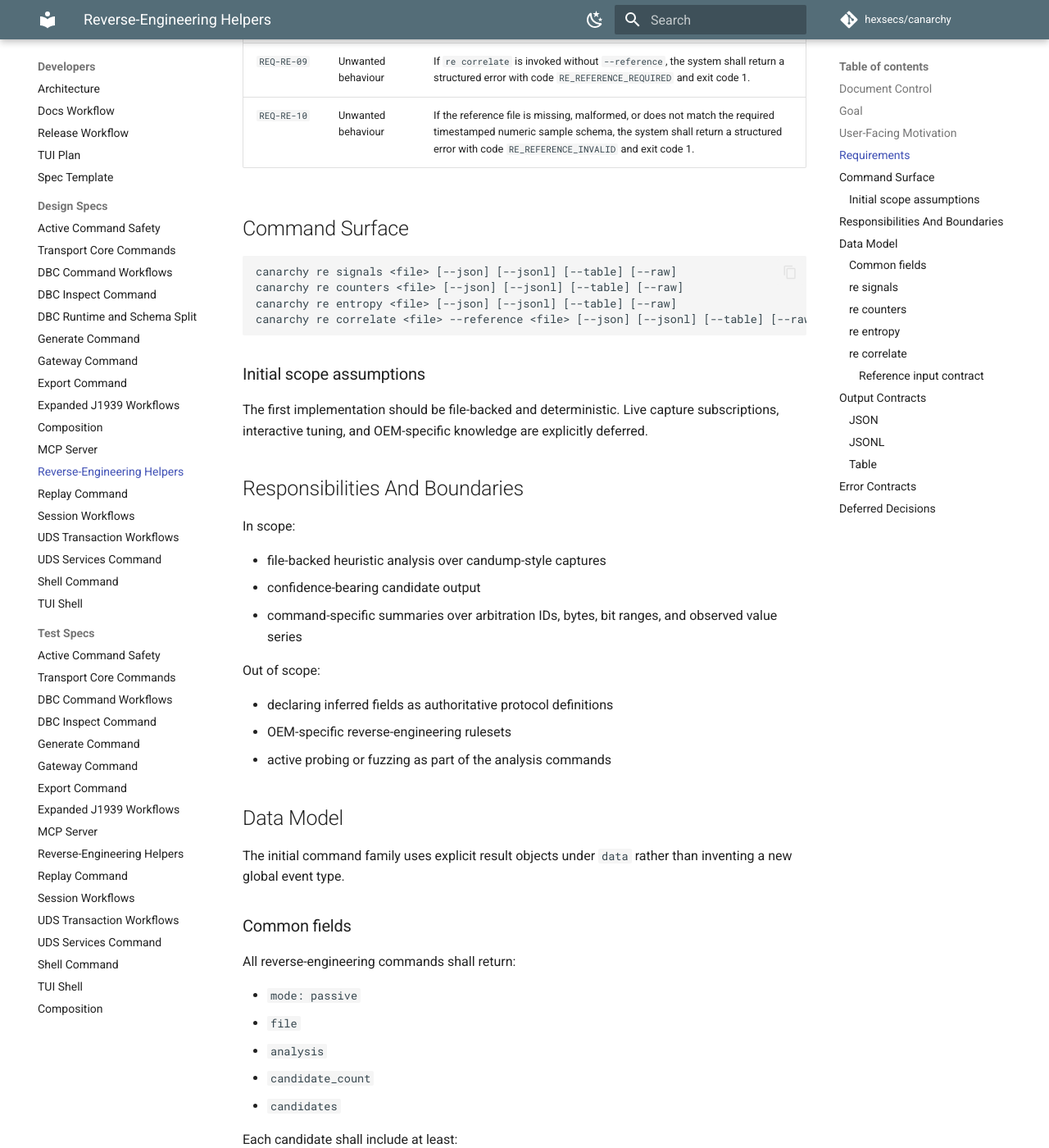
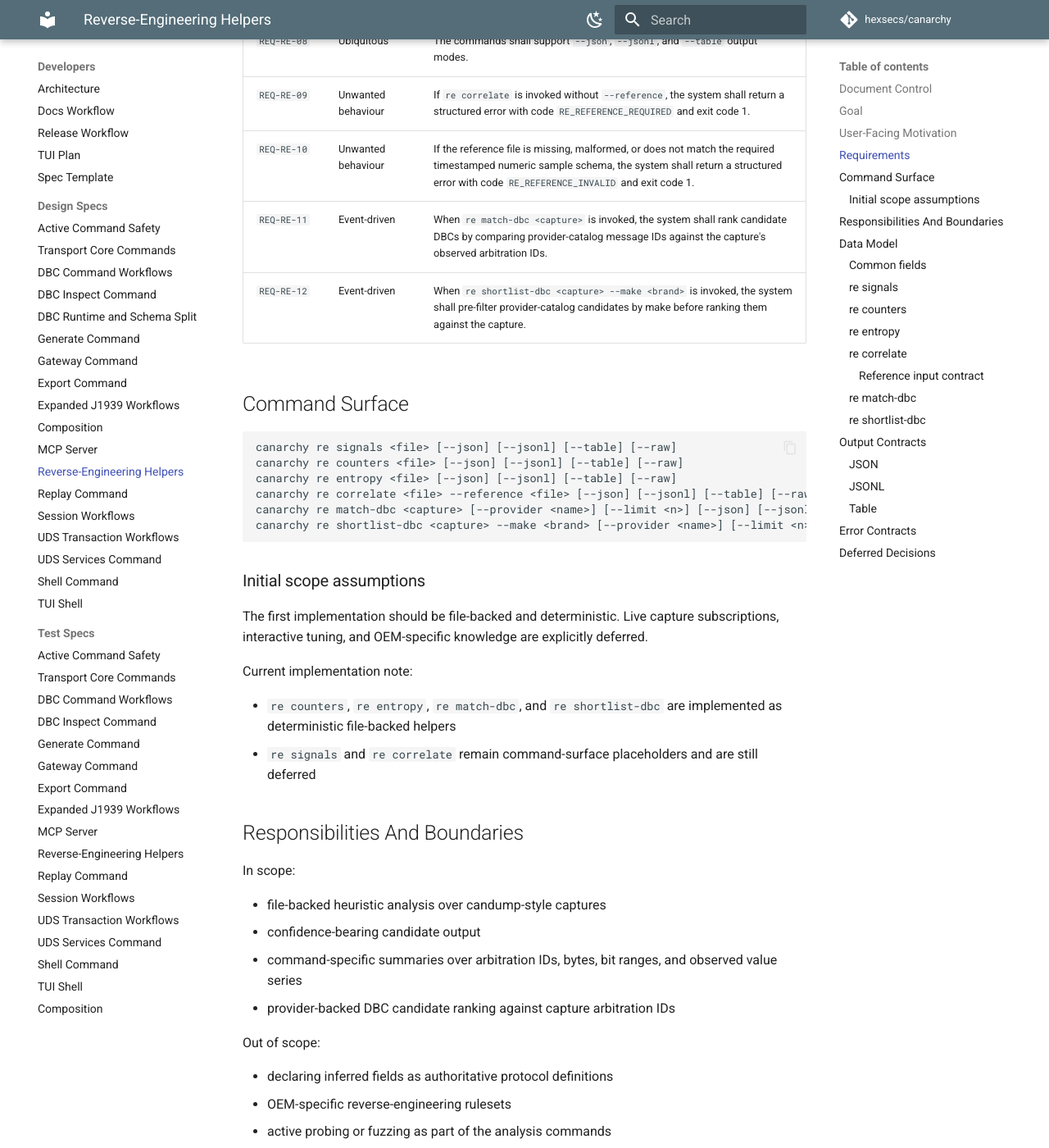
Before and after one commit to hexsecs/canarchy, an MkDocs documentation site: the page built from docs/design/reverse-engineering-helpers.md, in a window 1280 px wide and 1400 px high, scrolled down 1526 px. Shown: the whole window at 82% size. Built offline with MkDocs 1.6.1 and Material for MkDocs 9.7.7, drawn with Linux system fonts in a browser that asks for light colours; comment, search, counter and statistics services are not loaded; some of the changed text lies outside the part shown.

Commit message:
docs: refresh reverse-engineering specs refs #87

````diff
--- a/docs/design/reverse-engineering-helpers.md
+++ b/docs/design/reverse-engineering-helpers.md
@@ -5,12 +5,12 @@
 | Field | Value |
 |-------|-------|
 | Status | Partial |
-| Command surface | `canarchy re signals`, `re counters`, `re entropy`, `re correlate` |
+| Command surface | `canarchy re signals`, `re counters`, `re entropy`, `re correlate`, `re match-dbc`, `re shortlist-dbc` |
 | Primary area | CLI, analysis |
 
 ## Goal
 
-Provide evidence-driven reverse-engineering helpers over recorded CAN traffic so operators can identify likely signals, counters, entropy-heavy fields, and correlations without treating heuristics as ground truth.
+Provide evidence-driven reverse-engineering helpers over recorded CAN traffic so operators can identify likely signals, counters, entropy-heavy fields, candidate DBC matches, and future correlations without treating heuristics as ground truth.
 
 ## User-Facing Motivation
 
@@ -20,7 +20,7 @@ Operators analysing unknown traffic need repeatable helpers that summarise likel
 
 | ID | Type | Requirement |
 |----|------|-------------|
-| `REQ-RE-01` | Ubiquitous | The system shall provide `re signals`, `re counters`, `re entropy`, and `re correlate` commands over capture files. |
+| `REQ-RE-01` | Ubiquitous | The system shall provide `re signals`, `re counters`, `re entropy`, `re correlate`, `re match-dbc`, and `re shortlist-dbc` commands over capture files. |
 | `REQ-RE-02` | Ubiquitous | Each reverse-engineering command shall operate passively on recorded traffic and shall not transmit frames. |
 | `REQ-RE-03` | Event-driven | When `re signals <file>` is invoked, the system shall return candidate field boundaries with supporting rationale and confidence metadata. |
 | `REQ-RE-04` | Event-driven | When `re counters <file>` is invoked, the system shall return candidate fields that exhibit monotonic incrementing behaviour, including rollover detection and monotonicity evidence. |
@@ -30,6 +30,8 @@ Operators analysing unknown traffic need repeatable helpers that summarise likel
 | `REQ-RE-08` | Ubiquitous | The commands shall support `--json`, `--jsonl`, and `--table` output modes. |
 | `REQ-RE-09` | Unwanted behaviour | If `re correlate` is invoked without `--reference`, the system shall return a structured error with code `RE_REFERENCE_REQUIRED` and exit code 1. |
 | `REQ-RE-10` | Unwanted behaviour | If the reference file is missing, malformed, or does not match the required timestamped numeric sample schema, the system shall return a structured error with code `RE_REFERENCE_INVALID` and exit code 1. |
+| `REQ-RE-11` | Event-driven | When `re match-dbc <capture>` is invoked, the system shall rank candidate DBCs by comparing provider-catalog message IDs against the capture's observed arbitration IDs. |
+| `REQ-RE-12` | Event-driven | When `re shortlist-dbc <capture> --make <brand>` is invoked, the system shall pre-filter provider-catalog candidates by make before ranking them against the capture. |
 
 ## Command Surface
 
@@ -38,11 +40,18 @@ canarchy re signals <file> [--json] [--jsonl] [--table] [--raw]
 canarchy re counters <file> [--json] [--jsonl] [--table] [--raw]
 canarchy re entropy <file> [--json] [--jsonl] [--table] [--raw]
 canarchy re correlate <file> --reference <file> [--json] [--jsonl] [--table] [--raw]
+canarchy re match-dbc <capture> [--provider <name>] [--limit <n>] [--json] [--jsonl] [--table] [--raw]
+canarchy re shortlist-dbc <capture> --make <brand> [--provider <name>] [--limit <n>] [--json] [--jsonl] [--table] [--raw]
 ```
 
 ### Initial scope assumptions
 
 The first implementation should be file-backed and deterministic. Live capture subscriptions, interactive tuning, and OEM-specific knowledge are explicitly deferred.
+
+Current implementation note:
+
+* `re counters`, `re entropy`, `re match-dbc`, and `re shortlist-dbc` are implemented as deterministic file-backed helpers
+* `re signals` and `re correlate` remain command-surface placeholders and are still deferred
 
 ## Responsibilities And Boundaries
 
@@ -51,6 +60,7 @@ In scope:
 * file-backed heuristic analysis over candump-style captures
 * confidence-bearing candidate output
 * command-specific summaries over arbitration IDs, bytes, bit ranges, and observed value series
+* provider-backed DBC candidate ranking against capture arbitration IDs
 
 Out of scope:
 
@@ -74,9 +84,9 @@ All reverse-engineering commands shall return:
 
 Each candidate shall include at least:
 
-* `arbitration_id`
-* `score` or `confidence`
-* `rationale`
+* an identifier appropriate to the candidate family, such as `arbitration_id` or `source_ref`
+* `score` or `confidence` when the helper returns ranked candidates
+* `rationale` when the helper emits heuristic justification
 
 ### `re signals`
 
@@ -145,6 +155,31 @@ Correlation candidates shall include:
 * `lag` when relevant
 * `sample_count`
 
+### `re match-dbc`
+
+DBC match candidates shall include:
+
+* `name`
+* `source_ref`
+* `score`
+* `matched_ids`
+* `total_capture_ids`
+
+Current implementation note:
+
+* `re match-dbc` is implemented as a deterministic file-backed helper
+* candidate scoring is frequency-weighted by captured arbitration-ID occurrence, not just unique ID overlap
+* the default provider is `opendbc`
+
+### `re shortlist-dbc`
+
+Shortlist candidates shall use the same output shape as `re match-dbc` with additional request metadata for the selected make filter.
+
+Current implementation note:
+
+* `re shortlist-dbc` is implemented as a deterministic file-backed helper
+* `--make` is required and narrows provider-catalog candidates before scoring
+
 ## Output Contracts
 
 ### JSON
````
Also changed, not shown: CHANGELOG.md (+1 -0 lines), 1 other file.
